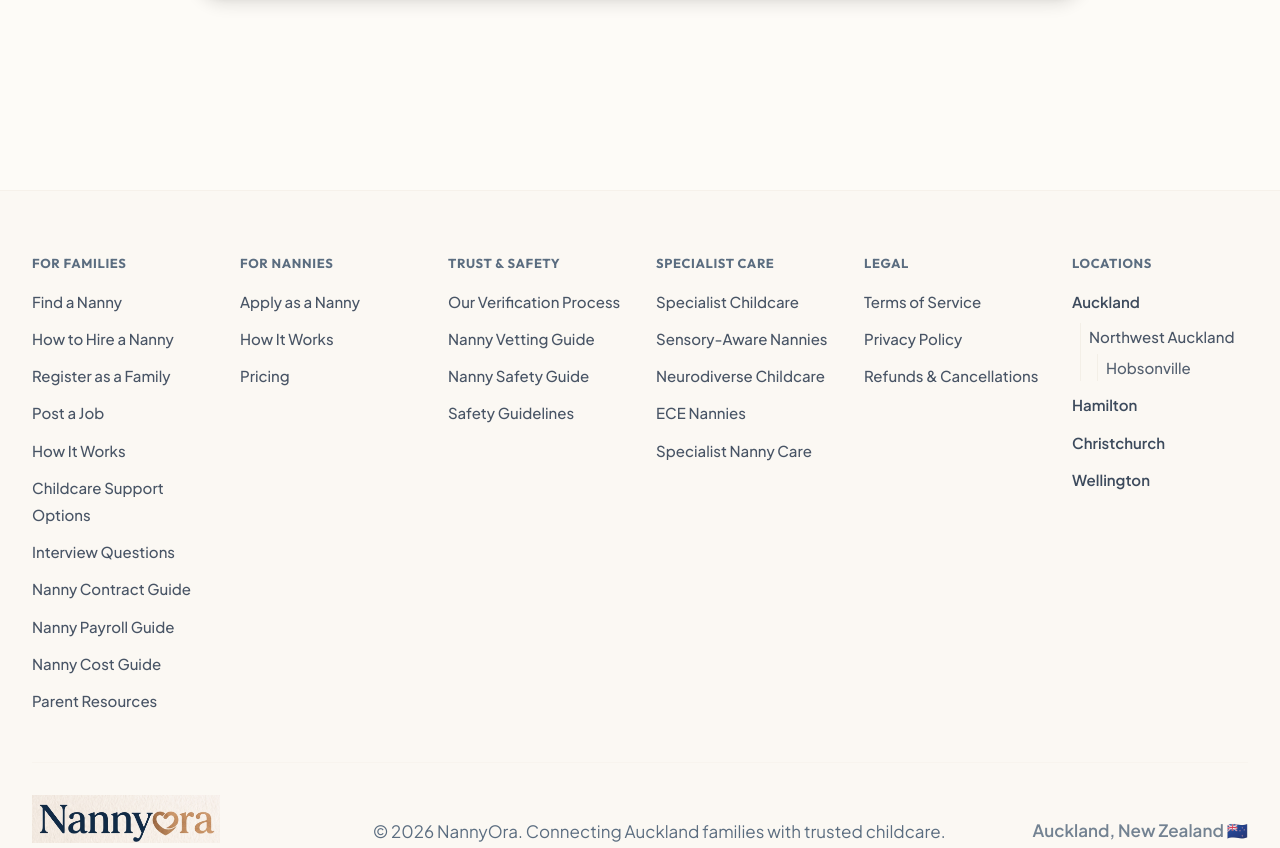
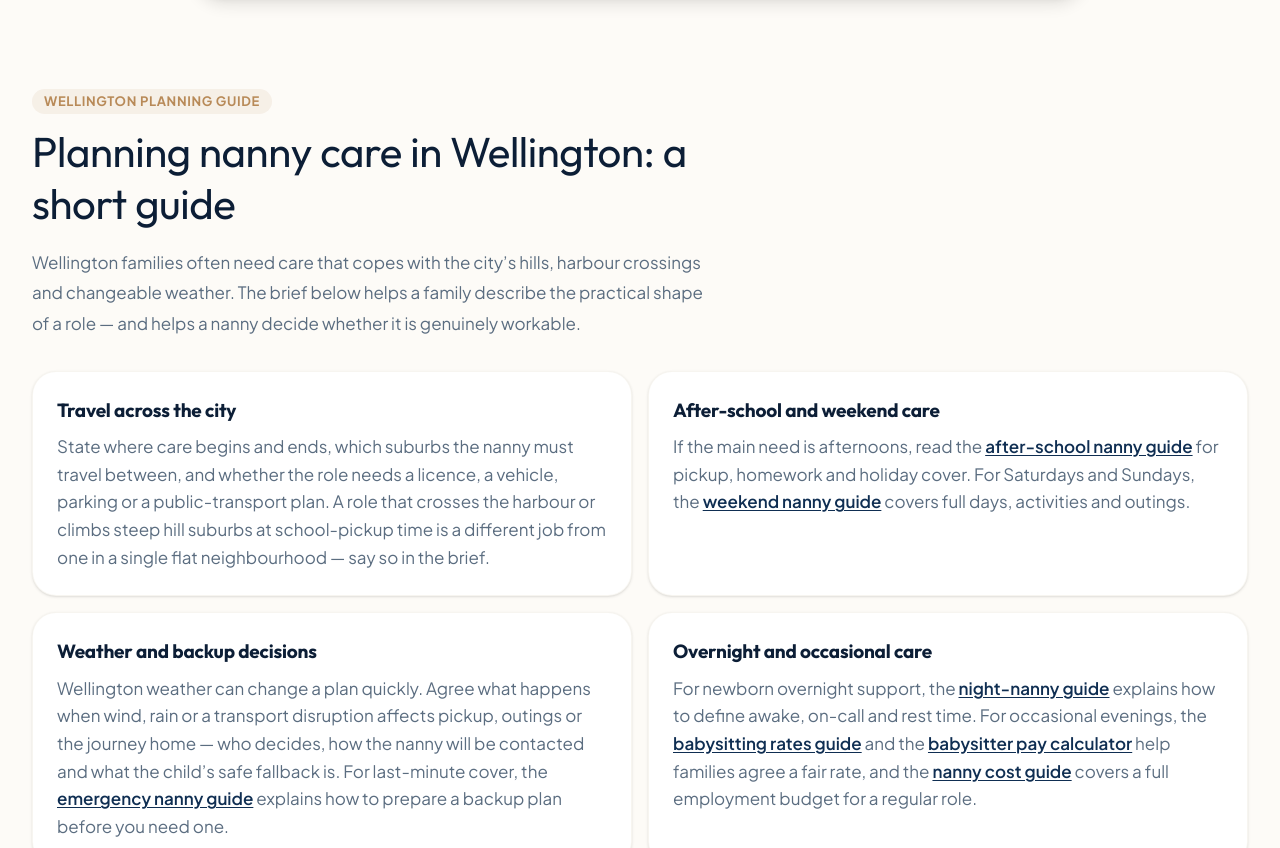
Before and after one commit to Zreeshah/nanny-ora, a Next.js app: page /nannies/wellington in a window 1280 px wide. Shown: the part 5723-6571 px from the top of the page. Built offline with nearby package versions, Linux system fonts and the light colour scheme; no server answers; the database is empty.

Commit message:
Strengthen /nannies/wellington with planning guide section (topical authority plan item 2)

```diff
--- a/src/app/(public)/nannies/wellington/page.tsx
+++ b/src/app/(public)/nannies/wellington/page.tsx
@@ -1,3 +1,4 @@
+import Link from "next/link";
 import { LocationNannyHub, locationMetadata, type LocationHubConfig } from "@/components/seo/LocationNannyHub";
 
 const config: LocationHubConfig = {
@@ -24,5 +25,34 @@ export async function generateMetadata() {
 }
 
 export default function WellingtonNanniesPage() {
-  return <LocationNannyHub config={config} />;
+  return (
+    <>
+      <LocationNannyHub config={config} />
+      <section className="max-w-7xl mx-auto px-4 sm:px-6 lg:px-8 pb-20 md:pb-28 -mt-6" aria-labelledby="wellington-guide-heading">
+        <div className="max-w-2xl mb-8">
+          <span className="inline-flex items-center gap-1 px-3 py-1 rounded-full bg-accent/10 text-accent text-xs font-bold uppercase tracking-wider mb-3">Wellington planning guide</span>
+          <h2 id="wellington-guide-heading" className="font-heading text-3xl sm:text-4xl text-foreground leading-tight">Planning nanny care in Wellington: a short guide</h2>
+          <p className="mt-4 text-[15px] sm:text-base text-muted-foreground leading-[1.8]">Wellington families often need care that copes with the city’s hills, harbour crossings and changeable weather. The brief below helps a family describe the practical shape of a role — and helps a nanny decide whether it is genuinely workable.</p>
+        </div>
+        <div className="grid sm:grid-cols-2 gap-4">
+          <div className="rounded-3xl border border-border/35 bg-card p-5 sm:p-6 shadow-sm">
+            <h3 className="font-heading text-lg font-bold text-foreground mb-2">Travel across the city</h3>
+            <p className="text-sm text-muted-foreground leading-relaxed">State where care begins and ends, which suburbs the nanny must travel between, and whether the role needs a licence, a vehicle, parking or a public-transport plan. A role that crosses the harbour or climbs steep hill suburbs at school-pickup time is a different job from one in a single flat neighbourhood — say so in the brief.</p>
+          </div>
+          <div className="rounded-3xl border border-border/35 bg-card p-5 sm:p-6 shadow-sm">
+            <h3 className="font-heading text-lg font-bold text-foreground mb-2">After-school and weekend care</h3>
+            <p className="text-sm text-muted-foreground leading-relaxed">If the main need is afternoons, read the <Link href="/after-school-nanny" className="text-primary underline underline-offset-2 font-semibold">after-school nanny guide</Link> for pickup, homework and holiday cover. For Saturdays and Sundays, the <Link href="/weekend-nanny" className="text-primary underline underline-offset-2 font-semibold">weekend nanny guide</Link> covers full days, activities and outings.</p>
+          </div>
+          <div className="rounded-3xl border border-border/35 bg-card p-5 sm:p-6 shadow-sm">
+            <h3 className="font-heading text-lg font-bold text-foreground mb-2">Weather and backup decisions</h3>
+            <p className="text-sm text-muted-foreground leading-relaxed">Wellington weather can change a plan quickly. Agree what happens when wind, rain or a transport disruption affects pickup, outings or the journey home — who decides, how the nanny will be contacted and what the child’s safe fallback is. For last-minute cover, the <Link href="/emergency-nanny" className="text-primary underline underline-offset-2 font-semibold">emergency nanny guide</Link> explains how to prepare a backup plan before you need one.</p>
+          </div>
+          <div className="rounded-3xl border border-border/35 bg-card p-5 sm:p-6 shadow-sm">
+            <h3 className="font-heading text-lg font-bold text-foreground mb-2">Overnight and occasional care</h3>
+            <p className="text-sm text-muted-foreground leading-relaxed">For newborn overnight support, the <Link href="/night-nanny" className="text-primary underline underline-offset-2 font-semibold">night-nanny guide</Link> explains how to define awake, on-call and rest time. For occasional evenings, the <Link href="/babysitting-rates-nz" className="text-primary underline underline-offset-2 font-semibold">babysitting rates guide</Link> and the <Link href="/babysitter-pay-calculator" className="text-primary underline underline-offset-2 font-semibold">babysitter pay calculator</Link> help families agree a fair rate, and the <Link href="/nanny-cost" className="text-primary underline underline-offset-2 font-semibold">nanny cost guide</Link> covers a full employment budget for a regular role.</p>
+          </div>
+        </div>
+      </section>
+    </>
+  );
 }
```
